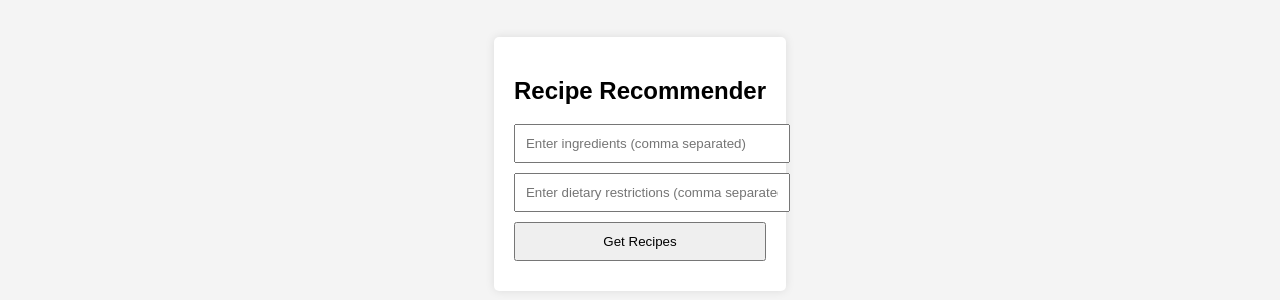
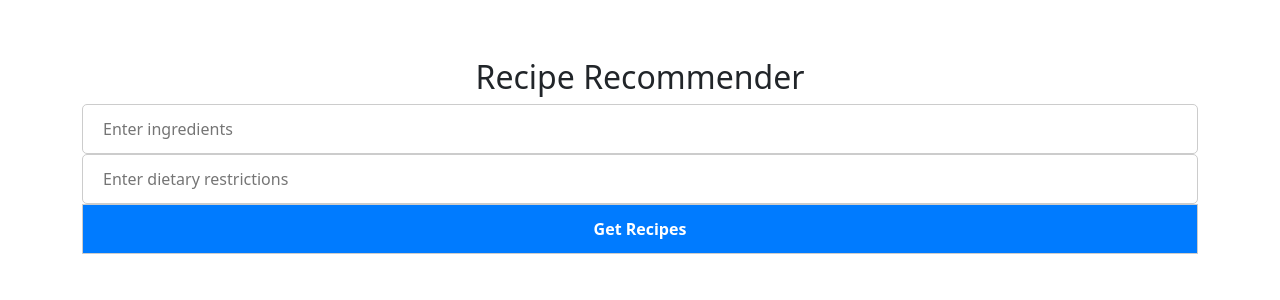
Before and after one commit to landerson13/lab5, a website: page frontend/index.html in a window 1280 px wide. Shown: the part 244-544 px from the top of the page. Drawn offline with nearby package versions, Linux system fonts and the light colour scheme.

Commit message:
Lab 5 final

```diff
--- a/frontend/index.html
+++ b/frontend/index.html
@@ -5,15 +5,18 @@
     <meta name="viewport" content="width=device-width, initial-scale=1.0">
     <title>Recipe Recommender</title>
     <link rel="stylesheet" href="style.css">
+    <!--Bootstrap 5.0 used from https://getbootstrap.com/docs/5.3/getting-started/download/-->
+    <link href="https://stackpath.bootstrapcdn.com/bootstrap/5.3.0-alpha1/css/bootstrap.min.css" rel="stylesheet" integrity="sha384-KyZXEJ1QZxR7L9yQfFn98vYN2g3bmFd1DImxjmR5hjcp2XI35fJ50dW3jmCq1LZ6" crossorigin="anonymous">
+
 </head>
 <body>
     <div class="container">
         <h2>Recipe Recommender</h2>
-        <input type="text" id="ingredients" placeholder="Enter ingredients (comma separated)">
-        <input type="text" id="dietaryRestrictions" placeholder="Enter dietary restrictions (comma separated)">
+        <input type="text" id="ingredients" placeholder="Enter ingredients">
+        <input type="text" id="dietaryRestrictions" placeholder="Enter dietary restrictions">
         <button onclick="getRecipes()">Get Recipes</button>
-        <div id="results"></div> <!-- This will show the recipe results -->
+        <div id="results"></div>
     </div>
-    <script src="script.js"></script> <!-- This script will contain your JavaScript logic -->
+    <script src="script.js"></script>
 </body>
 </html>
--- a/frontend/script.js
+++ b/frontend/script.js
@@ -1,36 +1,44 @@
 async function getRecipes() {
+    // Get the user input values for ingredients and dietary restrictions
     const ingredients = document.getElementById('ingredients').value;
     const dietaryRestrictions = document.getElementById('dietaryRestrictions').value;
 
+    // If ingredients input is empty, alert the user and stop execution
     if (!ingredients) {
         alert("Please enter ingredients to search for recipes.");
         return;
     }
 
     try {
-        // Construct the query with ingredients and dietary restrictions
+        // Prepare query parameters to send in the API request
         const queryParams = new URLSearchParams();
         queryParams.append('query', ingredients);
         if (dietaryRestrictions) {
-            queryParams.append('diet', dietaryRestrictions);  // Assuming the API accepts this parameter
+            queryParams.append('diet', dietaryRestrictions);
         }
 
+        // Make the API request
         const response = await fetch(`/.netlify/functions/api/recipes?${queryParams.toString()}`);
 
+        // Throws error if response is not valid
         if (!response.ok) {
             throw new Error("Failed to fetch recipes");
         }
 
         const data = await response.json();
 
-        // Render the results dynamically
+        // Displays the results of search
         document.getElementById('results').innerHTML = data.results.map(recipe => `
             <div class="recipe">
-                <h3>${recipe.title}</h3>
+                <h3>${recipe.title}</h3>  <!-- Recipe title -->
                 <img src="${recipe.image}" alt="${recipe.title}">
             </div>
         `).join('');
-    } catch (error) {
+
+    }
+
+    // Catches the error if occurs
+    catch (error) {
         console.error("Error fetching recipes:", error);
         document.getElementById('results').innerHTML = "<p>Error fetching recipes. Please try again.</p>";
     }
--- a/frontend/style.css
+++ b/frontend/style.css
@@ -1,21 +1,44 @@
+html, body {
+    height: 100%;
+    margin: 0;
+}
+
 body {
     font-family: Arial, sans-serif;
     background-color: #f4f4f4;
     display: flex;
     justify-content: center;
     align-items: center;
-    height: 100vh;
 }
+
 .container {
-    background: white;
+    background: #fff;
     padding: 20px;
+    border-radius: 8px;
+    text-align: center;
+    width: 100%;
+    max-width: 600px;
+    display: flex;
+    flex-direction: column;
+    align-items: center;
+}
+
+input, button {
+    width: 100%;
+    margin: 20px 0;
+    padding: 12px 20px;
+    font-size: 16px;
     border-radius: 5px;
-    box-shadow: 0 0 10px rgba(0, 0, 0, 0.1);
-    text-align: center;
+    border: 1px solid #ccc;
 }
-input, button {
-    display: block;
-    width: 100%;
-    margin: 10px 0;
-    padding: 10px;
+
+button {
+    background-color: #007bff;
+    color: white;
+    font-weight: bold;
+    cursor: pointer;
 }
+
+button:hover {
+    background-color: #0056b3;
+}
```
Also changed, not shown: L5_Anderson_Logan_README.txt (added, +35 -0 lines), netlify/functions/api.js (+9 -10 lines).
